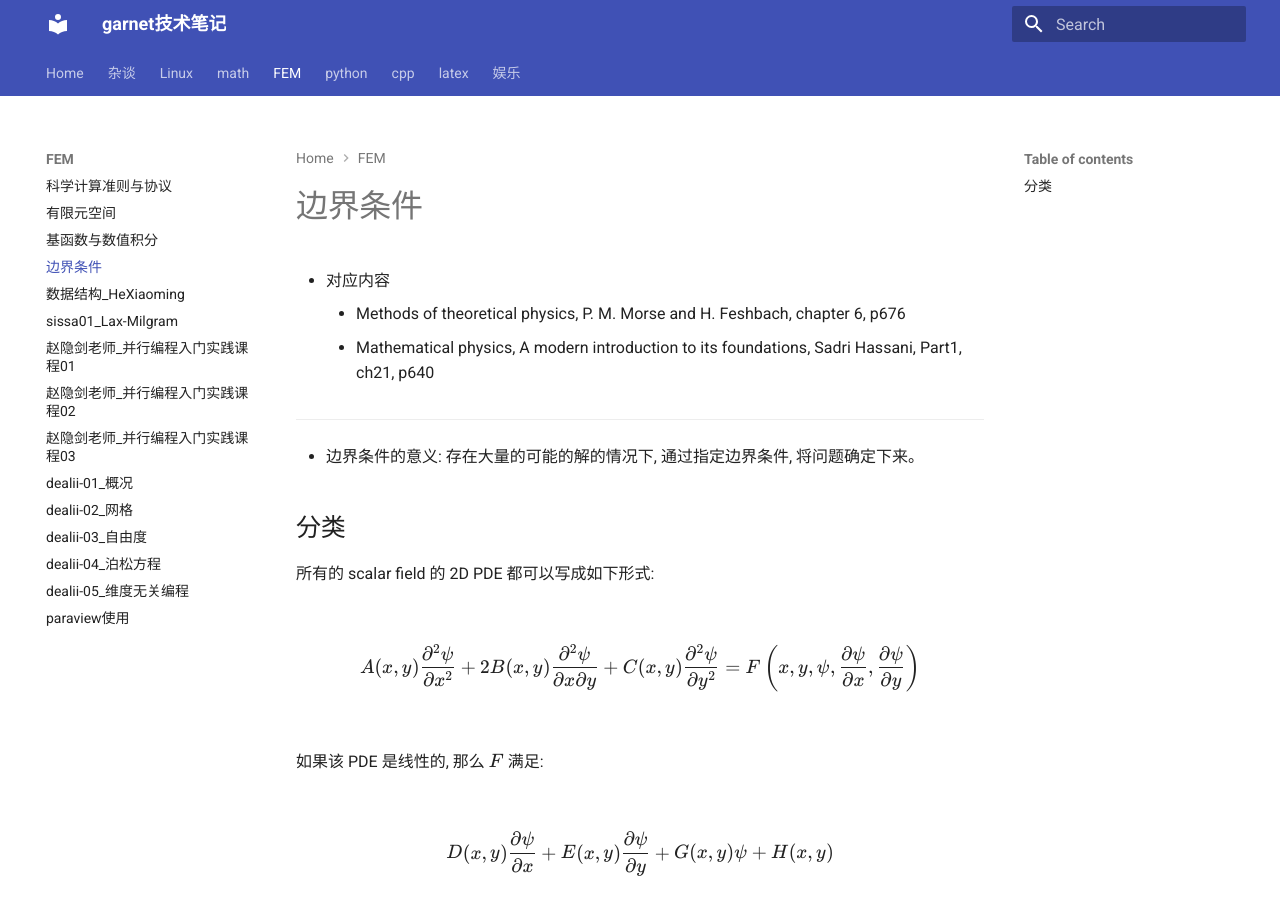
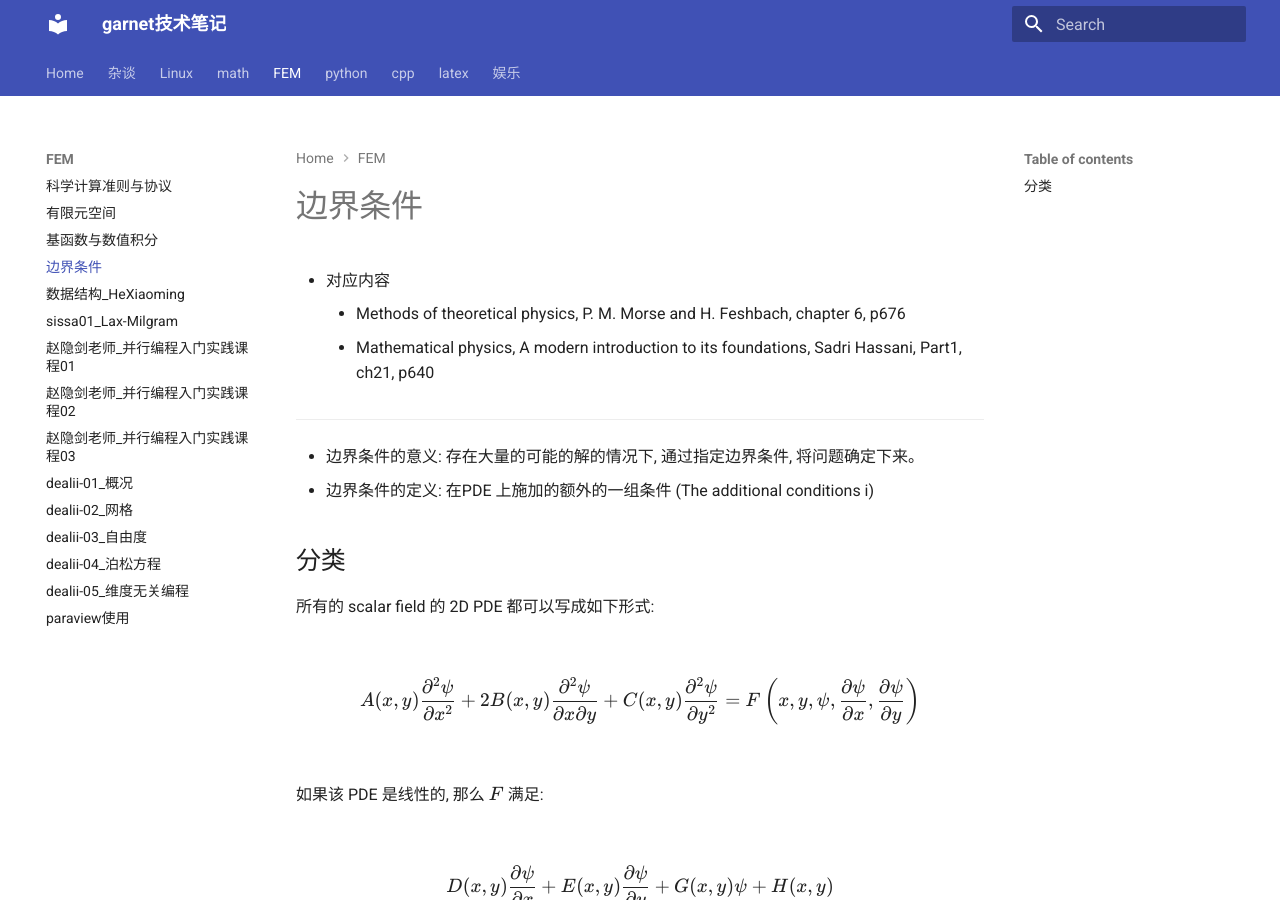
Before and after one commit to ymma98/technotes, an MkDocs documentation site: the page built from docs/FEM/边界条件.md, in a window 1280 px wide and 900 px high. Built offline with MkDocs 1.6.1 and Material for MkDocs 9.7.7, drawn with Linux system fonts in a browser that asks for light colours; part of the change alters nothing that is shown.

Commit message:
docs/FEM/边界条件.md updated from https://stackedit.cn/

```diff
--- a/docs/FEM/边界条件.md
+++ b/docs/FEM/边界条件.md
@@ -7,6 +7,7 @@
 ___
 
 * 边界条件的意义: 存在大量的可能的解的情况下, 通过指定边界条件, 将问题确定下来。
+* 边界条件的定义: 在PDE 上施加的额外的一组条件 (The additional conditions i)
 
 ## 分类
 
@@ -40,6 +41,6 @@ $$ \sum_{j=1}^m a_j(\mathbf{x}) \frac{\partial^2 u}{\partial x_j^2} + F\left(\ma
 
 
 <!--stackedit_data:
-eyJoaXN0b3J5IjpbLTE2OTc2ODEyNDAsNjMwNTM0Nzc4LDQzNj
-M4OTc5Niw0MjQ0MjY2M119
+eyJoaXN0b3J5IjpbLTIxMzA2NjA0NzUsLTE2OTc2ODEyNDAsNj
+MwNTM0Nzc4LDQzNjM4OTc5Niw0MjQ0MjY2M119
 -->
```
